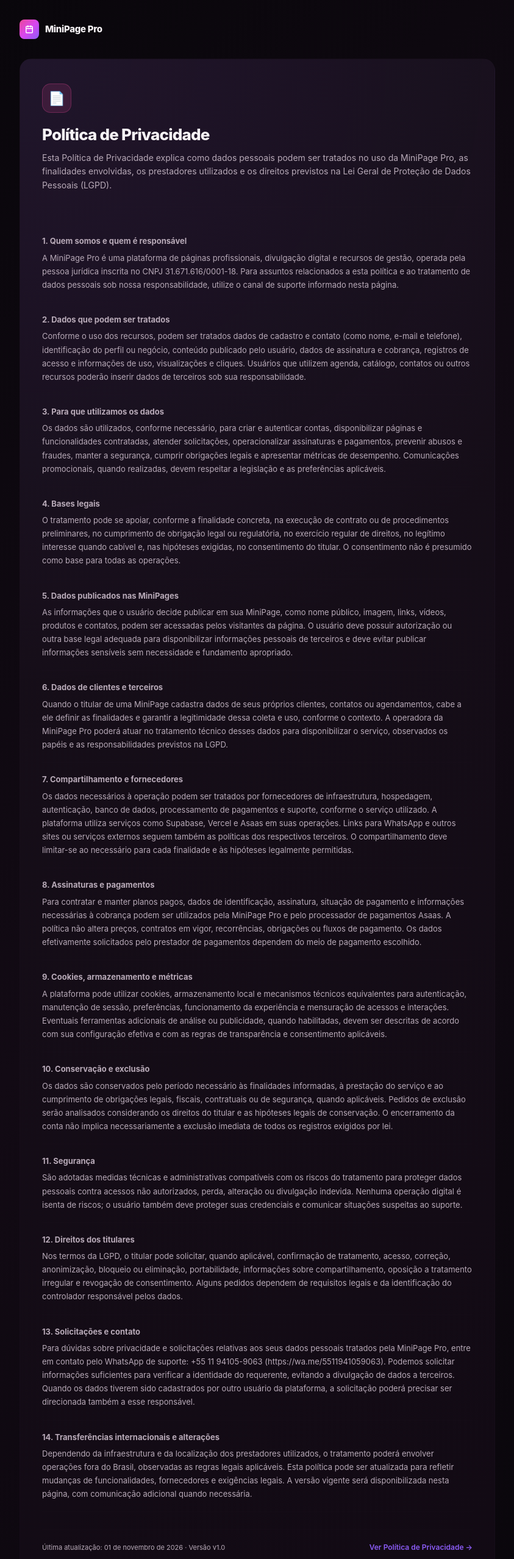
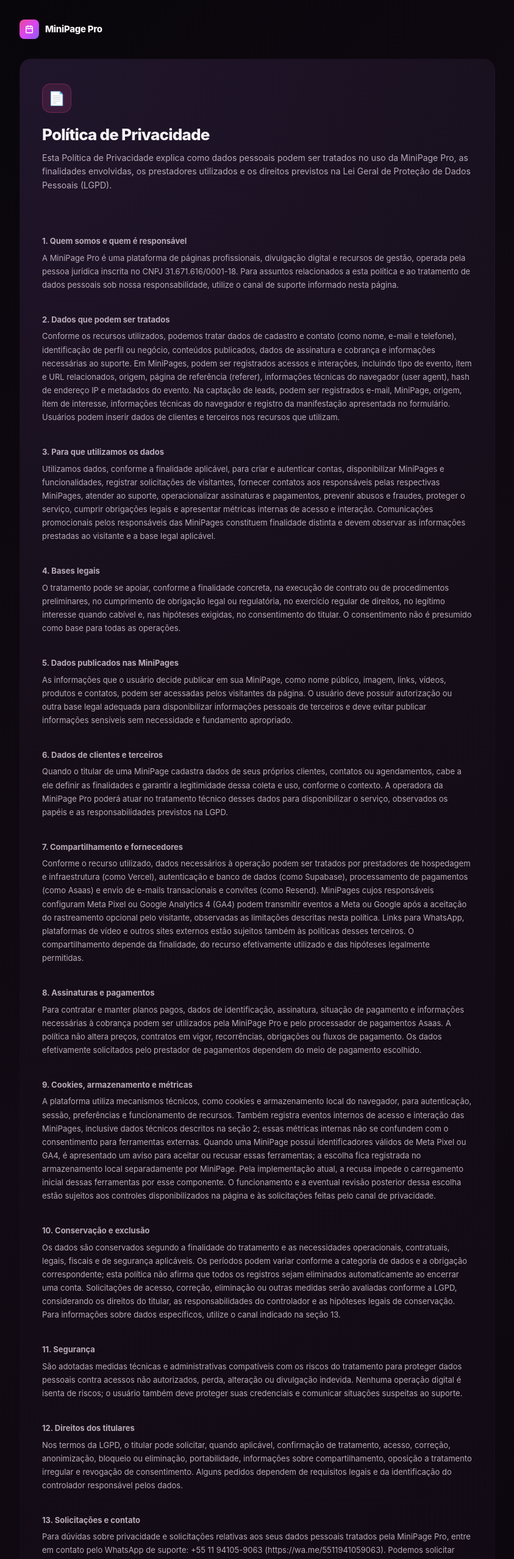
Before and after one commit to Ricardo-Fulano/clientemarcado, a Next.js app: page /politica-de-privacidade in a window 1280 px wide. Shown: the top 2557 px of the page at 61% size, without its empty margins (218-1061 px from the left). Built offline with nearby package versions, Linux system fonts and the light colour scheme.

Commit message:
docs: atualizar politica de privacidade MiniPage Pro v1.1

```diff
--- a/app/politica-de-privacidade/page.tsx
+++ b/app/politica-de-privacidade/page.tsx
@@ -1,23 +1,23 @@
 'use client'
 import Link from 'next/link'
 
-const hoje = new Date().toLocaleDateString('pt-BR', { day: '2-digit', month: 'long', year: 'numeric' })
+const hoje = '13 de novembro de 2026'
 
 const SECOES = [
   { t: '1. Quem somos e quem é responsável', c: 'A MiniPage Pro é uma plataforma de páginas profissionais, divulgação digital e recursos de gestão, operada pela pessoa jurídica inscrita no CNPJ 31.671.616/0001-18. Para assuntos relacionados a esta política e ao tratamento de dados pessoais sob nossa responsabilidade, utilize o canal de suporte informado nesta página.' },
-  { t: '2. Dados que podem ser tratados', c: 'Conforme o uso dos recursos, podem ser tratados dados de cadastro e contato (como nome, e-mail e telefone), identificação do perfil ou negócio, conteúdo publicado pelo usuário, dados de assinatura e cobrança, registros de acesso e informações de uso, visualizações e cliques. Usuários que utilizem agenda, catálogo, contatos ou outros recursos poderão inserir dados de terceiros sob sua responsabilidade.' },
-  { t: '3. Para que utilizamos os dados', c: 'Os dados são utilizados, conforme necessário, para criar e autenticar contas, disponibilizar páginas e funcionalidades contratadas, atender solicitações, operacionalizar assinaturas e pagamentos, prevenir abusos e fraudes, manter a segurança, cumprir obrigações legais e apresentar métricas de desempenho. Comunicações promocionais, quando realizadas, devem respeitar a legislação e as preferências aplicáveis.' },
+  { t: '2. Dados que podem ser tratados', c: 'Conforme os recursos utilizados, podemos tratar dados de cadastro e contato (como nome, e-mail e telefone), identificação de perfil ou negócio, conteúdos publicados, dados de assinatura e cobrança e informações necessárias ao suporte. Em MiniPages, podem ser registrados acessos e interações, incluindo tipo de evento, item e URL relacionados, origem, página de referência (referer), informações técnicas do navegador (user agent), hash de endereço IP e metadados do evento. Na captação de leads, podem ser registrados e-mail, MiniPage, origem, item de interesse, informações técnicas do navegador e registro da manifestação apresentada no formulário. Usuários podem inserir dados de clientes e terceiros nos recursos que utilizam.' },
+  { t: '3. Para que utilizamos os dados', c: 'Utilizamos dados, conforme a finalidade aplicável, para criar e autenticar contas, disponibilizar MiniPages e funcionalidades, registrar solicitações de visitantes, fornecer contatos aos responsáveis pelas respectivas MiniPages, atender ao suporte, operacionalizar assinaturas e pagamentos, prevenir abusos e fraudes, proteger o serviço, cumprir obrigações legais e apresentar métricas internas de acesso e interação. Comunicações promocionais pelos responsáveis das MiniPages constituem finalidade distinta e devem observar as informações prestadas ao visitante e a base legal aplicável.' },
   { t: '4. Bases legais', c: 'O tratamento pode se apoiar, conforme a finalidade concreta, na execução de contrato ou de procedimentos preliminares, no cumprimento de obrigação legal ou regulatória, no exercício regular de direitos, no legítimo interesse quando cabível e, nas hipóteses exigidas, no consentimento do titular. O consentimento não é presumido como base para todas as operações.' },
   { t: '5. Dados publicados nas MiniPages', c: 'As informações que o usuário decide publicar em sua MiniPage, como nome público, imagem, links, vídeos, produtos e contatos, podem ser acessadas pelos visitantes da página. O usuário deve possuir autorização ou outra base legal adequada para disponibilizar informações pessoais de terceiros e deve evitar publicar informações sensíveis sem necessidade e fundamento apropriado.' },
   { t: '6. Dados de clientes e terceiros', c: 'Quando o titular de uma MiniPage cadastra dados de seus próprios clientes, contatos ou agendamentos, cabe a ele definir as finalidades e garantir a legitimidade dessa coleta e uso, conforme o contexto. A operadora da MiniPage Pro poderá atuar no tratamento técnico desses dados para disponibilizar o serviço, observados os papéis e as responsabilidades previstos na LGPD.' },
-  { t: '7. Compartilhamento e fornecedores', c: 'Os dados necessários à operação podem ser tratados por fornecedores de infraestrutura, hospedagem, autenticação, banco de dados, processamento de pagamentos e suporte, conforme o serviço utilizado. A plataforma utiliza serviços como Supabase, Vercel e Asaas em suas operações. Links para WhatsApp e outros sites ou serviços externos seguem também as políticas dos respectivos terceiros. O compartilhamento deve limitar-se ao necessário para cada finalidade e às hipóteses legalmente permitidas.' },
+  { t: '7. Compartilhamento e fornecedores', c: 'Conforme o recurso utilizado, dados necessários à operação podem ser tratados por prestadores de hospedagem e infraestrutura (como Vercel), autenticação e banco de dados (como Supabase), processamento de pagamentos (como Asaas) e envio de e-mails transacionais e convites (como Resend). MiniPages cujos responsáveis configuram Meta Pixel ou Google Analytics 4 (GA4) podem transmitir eventos a Meta ou Google após a aceitação do rastreamento opcional pelo visitante, observadas as limitações descritas nesta política. Links para WhatsApp, plataformas de vídeo e outros sites externos estão sujeitos também às políticas desses terceiros. O compartilhamento depende da finalidade, do recurso efetivamente utilizado e das hipóteses legalmente permitidas.' },
   { t: '8. Assinaturas e pagamentos', c: 'Para contratar e manter planos pagos, dados de identificação, assinatura, situação de pagamento e informações necessárias à cobrança podem ser utilizados pela MiniPage Pro e pelo processador de pagamentos Asaas. A política não altera preços, contratos em vigor, recorrências, obrigações ou fluxos de pagamento. Os dados efetivamente solicitados pelo prestador de pagamentos dependem do meio de pagamento escolhido.' },
-  { t: '9. Cookies, armazenamento e métricas', c: 'A plataforma pode utilizar cookies, armazenamento local e mecanismos técnicos equivalentes para autenticação, manutenção de sessão, preferências, funcionamento da experiência e mensuração de acessos e interações. Eventuais ferramentas adicionais de análise ou publicidade, quando habilitadas, devem ser descritas de acordo com sua configuração efetiva e com as regras de transparência e consentimento aplicáveis.' },
-  { t: '10. Conservação e exclusão', c: 'Os dados são conservados pelo período necessário às finalidades informadas, à prestação do serviço e ao cumprimento de obrigações legais, fiscais, contratuais ou de segurança, quando aplicáveis. Pedidos de exclusão serão analisados considerando os direitos do titular e as hipóteses legais de conservação. O encerramento da conta não implica necessariamente a exclusão imediata de todos os registros exigidos por lei.' },
+  { t: '9. Cookies, armazenamento e métricas', c: 'A plataforma utiliza mecanismos técnicos, como cookies e armazenamento local do navegador, para autenticação, sessão, preferências e funcionamento de recursos. Também registra eventos internos de acesso e interação das MiniPages, inclusive dados técnicos descritos na seção 2; essas métricas internas não se confundem com o consentimento para ferramentas externas. Quando uma MiniPage possui identificadores válidos de Meta Pixel ou GA4, é apresentado um aviso para aceitar ou recusar essas ferramentas; a escolha fica registrada no armazenamento local separadamente por MiniPage. Pela implementação atual, a recusa impede o carregamento inicial dessas ferramentas por esse componente. O funcionamento e a eventual revisão posterior dessa escolha estão sujeitos aos controles disponibilizados na página e às solicitações feitas pelo canal de privacidade.' },
+  { t: '10. Conservação e exclusão', c: 'Os dados são conservados segundo a finalidade do tratamento e as necessidades operacionais, contratuais, legais, fiscais e de segurança aplicáveis. Os períodos podem variar conforme a categoria de dados e a obrigação correspondente; esta política não afirma que todos os registros sejam eliminados automaticamente ao encerrar uma conta. Solicitações de acesso, correção, eliminação ou outras medidas serão avaliadas conforme a LGPD, considerando os direitos do titular, as responsabilidades do controlador e as hipóteses legais de conservação. Para informações sobre dados específicos, utilize o canal indicado na seção 13.' },
   { t: '11. Segurança', c: 'São adotadas medidas técnicas e administrativas compatíveis com os riscos do tratamento para proteger dados pessoais contra acessos não autorizados, perda, alteração ou divulgação indevida. Nenhuma operação digital é isenta de riscos; o usuário também deve proteger suas credenciais e comunicar situações suspeitas ao suporte.' },
   { t: '12. Direitos dos titulares', c: 'Nos termos da LGPD, o titular pode solicitar, quando aplicável, confirmação de tratamento, acesso, correção, anonimização, bloqueio ou eliminação, portabilidade, informações sobre compartilhamento, oposição a tratamento irregular e revogação de consentimento. Alguns pedidos dependem de requisitos legais e da identificação do controlador responsável pelos dados.' },
   { t: '13. Solicitações e contato', c: 'Para dúvidas sobre privacidade e solicitações relativas aos seus dados pessoais tratados pela MiniPage Pro, entre em contato pelo WhatsApp de suporte: +55 11 94105-9063 (https://wa.me/5511941059063). Podemos solicitar informações suficientes para verificar a identidade do requerente, evitando a divulgação de dados a terceiros. Quando os dados tiverem sido cadastrados por outro usuário da plataforma, a solicitação poderá precisar ser direcionada também a esse responsável.' },
-  { t: '14. Transferências internacionais e alterações', c: 'Dependendo da infraestrutura e da localização dos prestadores utilizados, o tratamento poderá envolver operações fora do Brasil, observadas as regras legais aplicáveis. Esta política pode ser atualizada para refletir mudanças de funcionalidades, fornecedores e exigências legais. A versão vigente será disponibilizada nesta página, com comunicação adicional quando necessária.' },
+  { t: '14. Transferências internacionais e alterações', c: 'O uso de fornecedores de infraestrutura, autenticação, hospedagem, e-mail, pagamentos e ferramentas opcionais de análise pode envolver tratamento ou acesso a dados fora do Brasil, conforme os serviços efetivamente utilizados e seus locais de processamento. Quando houver transferência internacional de dados pessoais, devem ser observados os mecanismos e requisitos legais aplicáveis. Esta política pode ser atualizada para refletir alterações de funcionalidades, fornecedores e exigências legais; mudanças relevantes serão comunicadas quando necessário.' },
 ]
 
 export default function Privacidade() {
@@ -68,7 +68,7 @@ export default function Privacidade() {
 
           {/* Rodapé */}
           <div style={{ marginTop: '28px', paddingTop: '20px', borderTop: '1px solid rgba(42,26,47,.10)', display: 'flex', justifyContent: 'space-between', alignItems: 'center', flexWrap: 'wrap', gap: '8px' }}>
-            <p style={{ fontSize: '11px', color: '#B8AAB8' }}>Última atualização: {hoje} · Versão v1.0</p>
+            <p style={{ fontSize: '11px', color: '#B8AAB8' }}>Última atualização: {hoje} · Versão v1.1</p>
             <Link href="/politica-de-privacidade" style={{ fontSize: '12px', color: '#8B5CF6', textDecoration: 'none', fontWeight: 600 }}>Ver Política de Privacidade →</Link>
           </div>
         </div>
```
